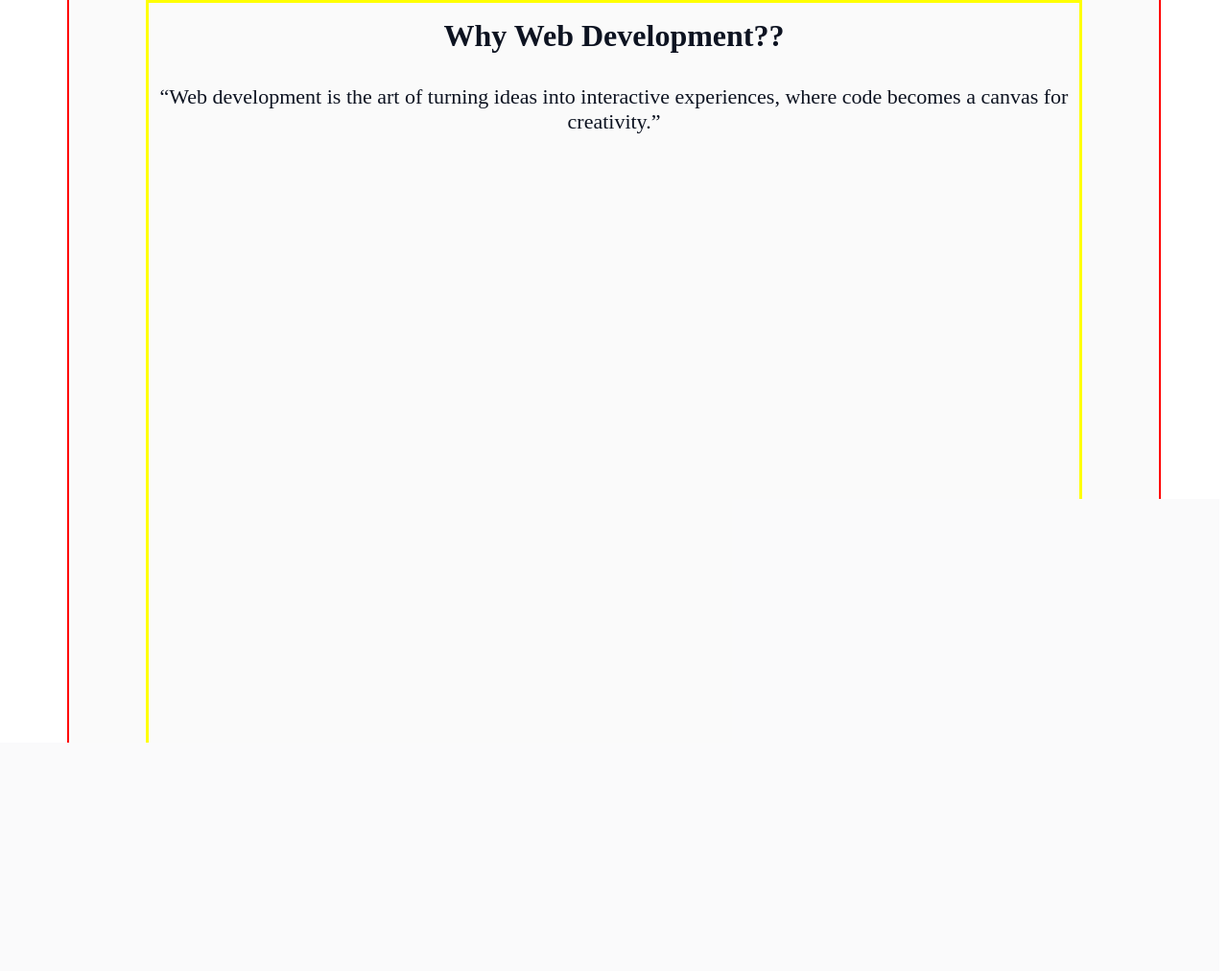
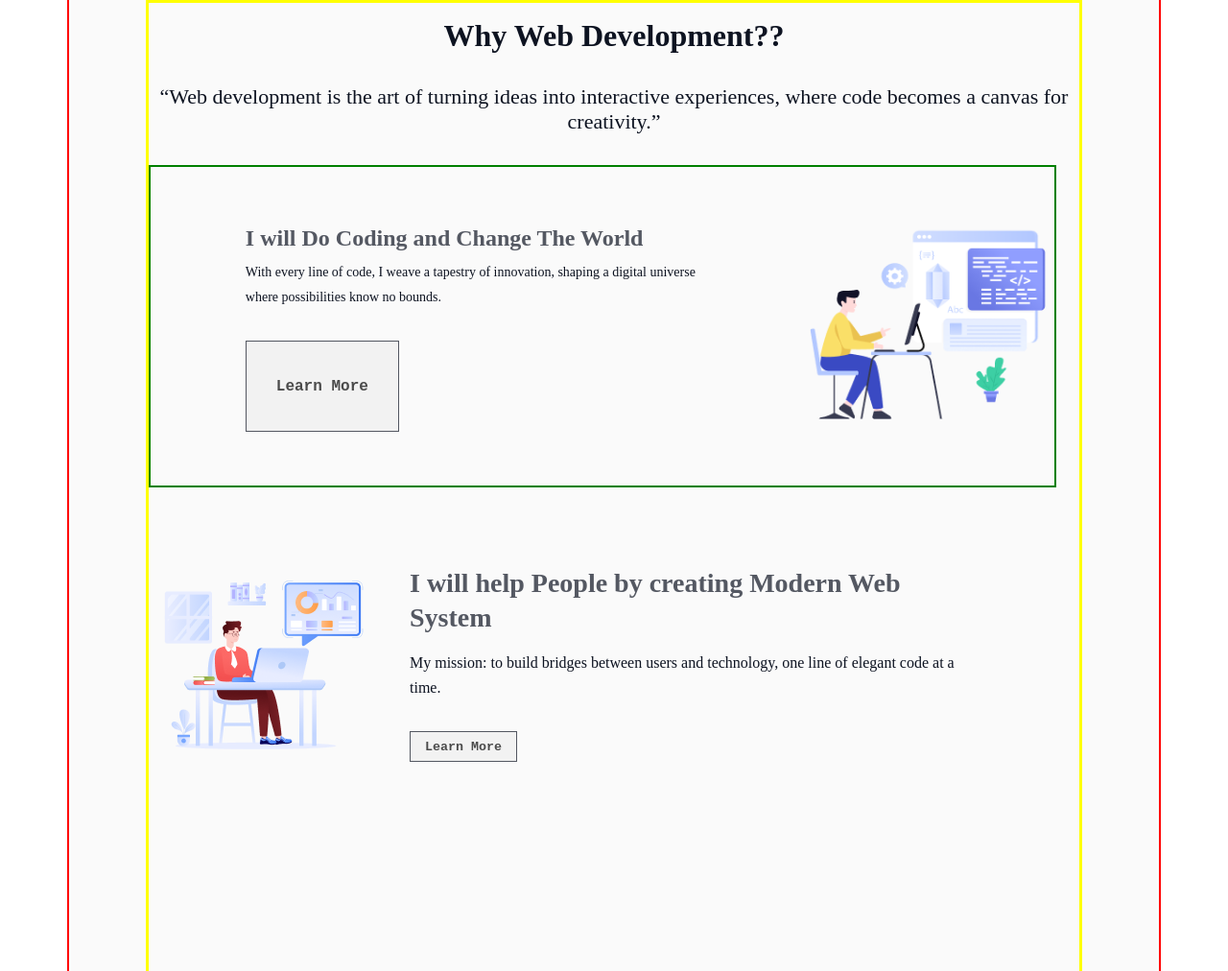
Before and after one commit to palash00912/Assignment01, a plain HTML site: page index.html in a window 1280 px wide. Shown: the part 751-1763 px from the top of the page at 96% size. Drawn offline with Linux system fonts and the light colour scheme; a web font is replaced by a local one.

Commit message:
added body

```diff
--- a/index.html
+++ b/index.html
@@ -33,6 +33,30 @@
               experiences, where code becomes a canvas for creativity.”
             </p>
           </div>
+          <div class="second-code">
+            <div class="hero">
+              <h2 class="second-code-title">
+                I will Do Coding and Change The World
+              </h2>
+              <p class="layout-description">
+                With every line of code, I weave a tapestry of innovation,
+                shaping a digital universe where possibilities know no bounds.
+              </p>
+              <button class="btn-secondary">Learn More</button>
+            </div>
+            <img class="layout1" src="/assets/Layer_1.png" alt="" />
+          </div>
+          <div class="hero-2">
+            <img class="group3" src="/assets/Group 3.png" alt="" />
+            <div class="hero-content">
+              <h2 class="group-title">I will help People by creating Modern Web System</h2>
+              <p class="group-description">
+                My mission: to build bridges between users and technology, one
+                line of elegant code at a time.
+              </p>
+              <button class="btn-3"> Learn More</button>
+            </div>
+          </div>
         </div>
       </section>
     </main>
--- a/style/style.css
+++ b/style/style.css
@@ -59,6 +59,42 @@
     cursor: pointer;
     border: none;
   }
+  .btn-secondary{
+    font-weight: 800;
+    box-sizing: border-box;
+    font-family: "Azeret Mono", monospace;
+    font-size:medium;
+    border: 1px solid rgb(13, 19, 33);
+    opacity: 0.7;
+    width: 10rem;
+    height: 10rem;
+    margin-top: 2rem;
+    box-sizing: border-box;
+    border: 1px solid rgb(13, 19, 33);
+    opacity: 0.7;
+
+
+  }
+  .btn-3{
+        font-weight: 800;
+        width: 7rem;
+        height: 2rem;
+        box-sizing: border-box;
+        border: 1px solid rgb(13, 19, 33);
+        opacity: 0.7;
+        margin-top: 2rem;
+        font-family: "Azeret Mono", monospace;
+
+  }
+  .group-description{
+    color: rgb(13, 19, 33);
+    font-family: Azeret Mono;
+    font-size: 16px;
+    font-weight: 400;
+    line-height: 26px;
+    text-align: left;
+    margin-top: 1rem;
+  }
 
   /* second section styles */
 
@@ -102,3 +138,103 @@
     line-height: 26px;
     text-align: center;
   }
+.second-code-title{
+    /* padding-top: 10rem; */
+    color: rgba(13, 19, 33, 0.7);
+    font-family: Azeret Mono;
+    font-size: 24px;
+    font-weight: 700;
+    line-height: 36px;
+    letter-spacing: 0%;
+    text-align: left;
+}
+.hero{
+    position: static;
+    width: 477px;
+    height: 220px;
+    display: flex;
+    flex-direction: column;
+    justify-content: flex-start;
+    align-items: flex-start;
+    padding: 0px;
+    flex: none;
+    order: 0;
+    flex-grow: 0;
+    margin: 0px 98.8309326171875px;
+    justify-content: space-between;
+}
+.layout1{
+    position: relative;
+    width: 259.56px;
+    height: 217.01px;
+    left: 0.36%;
+    right: -0.36%;
+    top: 1.74%;
+    bottom: -1.74%;
+}
+.second-code{
+    position: static;
+    width: 850px;
+    height: 240px;
+    display: flex;
+    flex-direction: row;
+    justify-content: space-between;
+    align-items: center;
+    padding: 0px;
+    flex: none;
+    order: 0;
+    align-self: stretch;
+    flex-grow: 0;
+    margin: 32px 0px;
+    border: 2px solid green;
+    width: 946px;
+    height: 336px;
+    border-radius: 16px;
+
+}
+.layout-description{
+    color: rgb(13, 19, 33);
+    font-family: Azeret Mono;
+    font-size: 14px;
+    margin-top: 5px;
+    font-weight: 400;
+    line-height: 26px;
+    letter-spacing: 0%;
+    text-align: left;
+}
+.hero-2{
+position: static;
+width: 850px;
+height: 240px;
+display: flex;
+flex-direction: row;
+justify-content: flex-start;
+align-items: center;
+padding: 0px;
+flex: none;
+order: 0;
+align-self: stretch;
+flex-grow: 0;
+margin: 32px 0px;
+}
+.hero-content{
+    margin-left: 2rem;
+}
+.group-title{
+    color: rgba(13, 19, 33, 0.7);
+    font-family: Azeret Mono;
+    font-size: 28px;
+    font-weight: 700;
+    line-height: 36px;
+    letter-spacing: 0%;
+    text-align: left;
+}
+.group-description{
+    color: rgb(13, 19, 33);
+    font-family: Azeret Mono;
+    font-size: 16px;
+    font-weight: 400;
+    line-height: 26px;
+    letter-spacing: 0%;
+    text-align: left;
+}
```
